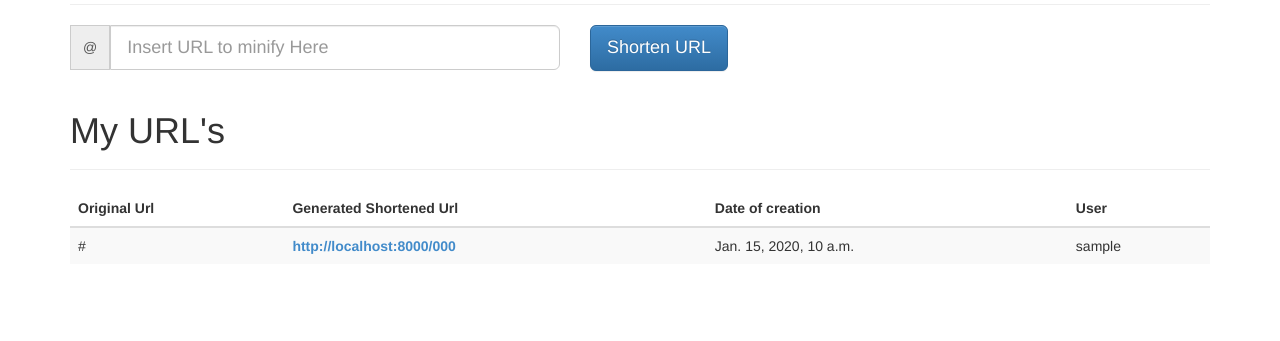
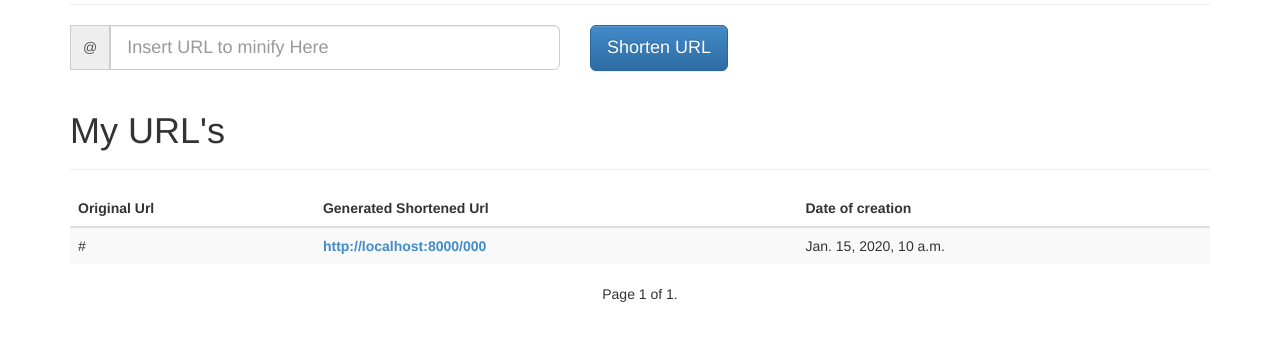
Before and after one commit to ricardodani/django-simple-url-shortner, a Django app: page / in a window 1280 px wide. Shown: the part 145-486 px from the top of the page. Run offline with Django 3.2, Linux system fonts and the light colour scheme; a user stored in the database is signed in; tables that the repository leaves empty hold one stand-in row (values such as "Sample post"); some libraries are stand-ins or nearby versions.

Commit message:
Finished pagination.

```diff
--- a/simple_url_shortner/urlshortener/templates/index.html
+++ b/simple_url_shortner/urlshortener/templates/index.html
@@ -49,7 +49,6 @@
         <th>Original Url</th>
         <th>Generated Shortened Url</th>
         <th>Date of creation</th>
-        <th>User</th>
     </tr>
     </thead>
     <tbody>
@@ -58,11 +57,23 @@
         <td>{{ url.original_url }}</td>
         <td><strong><a href="{{ url.get_absolute_url }}">{{ url.get_absolute_url }}</a></strong></td>
         <td>{{ url.created_at }}</td>
-        <td>{{ url.user }}</td>
     </tr>
     {% endfor %}
     </tbody>
     </table>
+
+
+<ul class="pager">
+    {% if url_list.has_previous %}
+        <li class="previous"><a href="?page={{ url_list.previous_page_number }}">&larr; previous</a></li>
+    {% endif %}
+    <li>Page {{ url_list.number }} of {{ url_list.paginator.num_pages }}.</li>
+    {% if url_list.has_next %}
+    <li class="next"><a href="?page={{ url_list.next_page_number }}">next &rarr;</a></li>
+    {% endif %}
+</ul>
+
+
 {% endif %}
 
 {% endblock %}
--- a/simple_url_shortner/urlshortener/views.py
+++ b/simple_url_shortner/urlshortener/views.py
@@ -6,6 +6,7 @@ from django.views.decorators.http import require_GET
 from django.contrib.auth import login, authenticate
 from django.core.urlresolvers import reverse_lazy
 from django.contrib.auth.forms import AuthenticationForm, UserCreationForm
+from django.core.paginator import Paginator, EmptyPage, PageNotAnInteger
 from django.contrib import messages
 
 from .forms import UrlCreateForm
@@ -41,14 +42,31 @@ def register_user(request):
     return render(request, 'register.html', context)
 
 
+def user_url_list(user, page):
+    """
+    Returns a paginator of a list of users Url's.
+    """
+
+    url_list = Url.objects.filter(user=user)
+    paginator = Paginator(url_list, 20)
+    try:
+        url_list = paginator.page(page)
+    except PageNotAnInteger:
+        url_list = paginator.page(1)
+    except EmptyPage:
+        url_list = paginator.page(paginator.num_pages)
+    return url_list
+
+
 def index(request):
     """
     Main View, show form and list Url`s of the authenticated user.
     """
+
     if request.user.is_authenticated():
         context = {
             # Returns the users ``Url.objects`` QuerySet or None if Anonymous.
-            'url_list': Url.objects.filter(user=request.user),
+            'url_list': user_url_list(request.user, request.GET.get('page')),
             'user': request.user
         }
     else:
```
